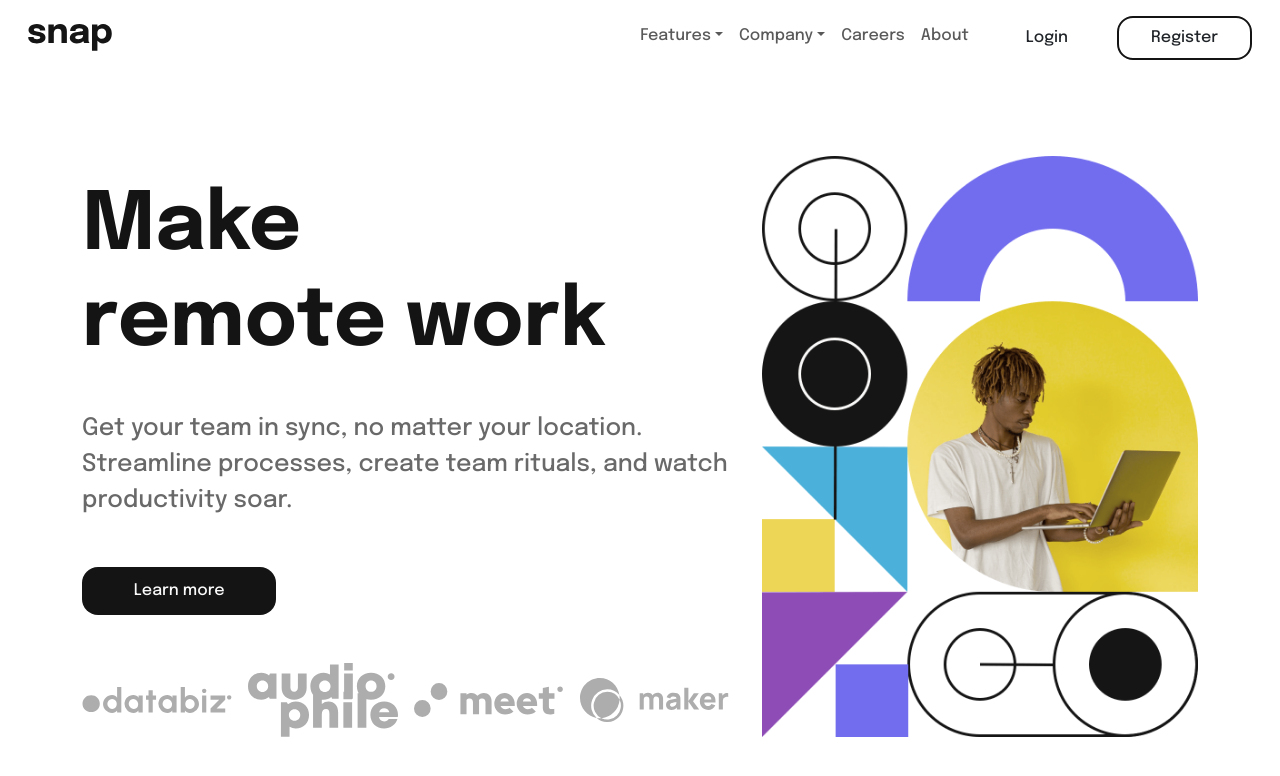
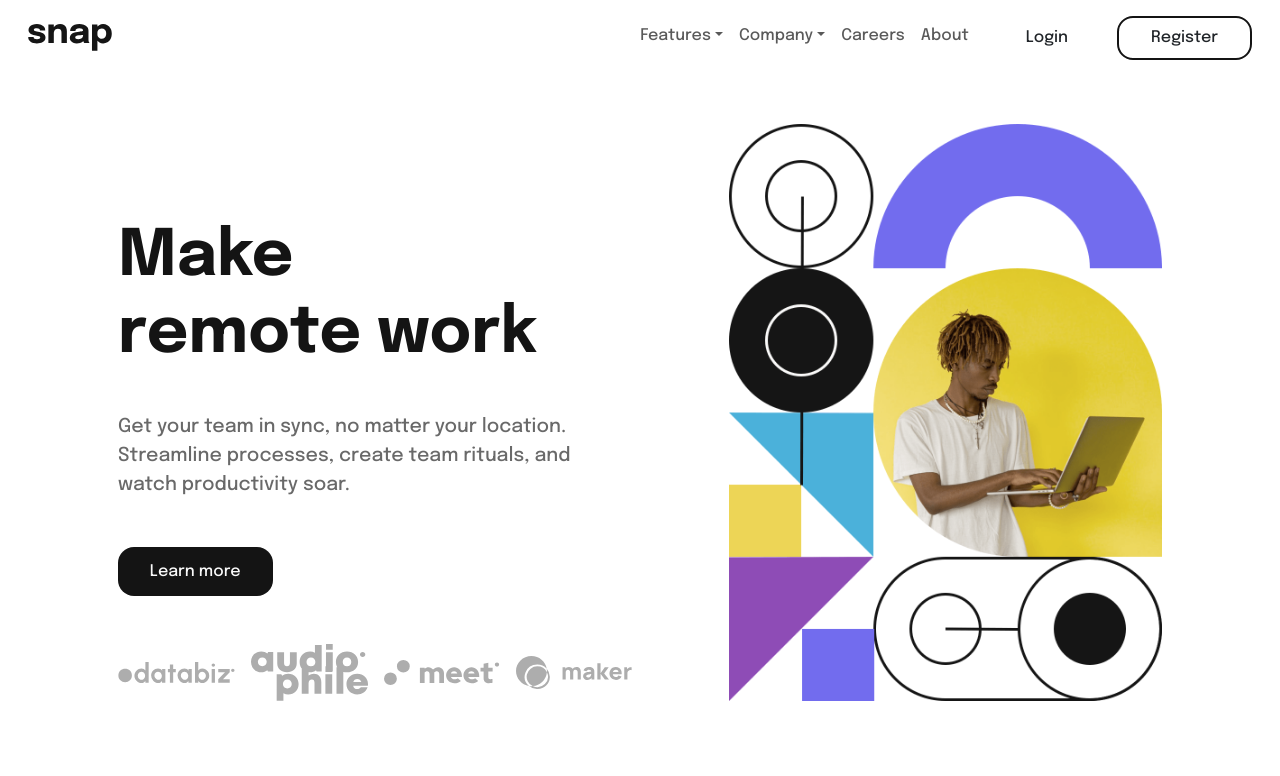
Before and after one commit to azizzmoe/intro-section-with-dropdown-navigation-main, a React (Vite) app: page / in a window 1280 px wide. Shown: the top 776 px of the page. Built offline with nearby package versions, Linux system fonts and the light colour scheme.

Commit message:
added main padding

```diff
--- a/src/App.jsx
+++ b/src/App.jsx
@@ -122,13 +122,13 @@ function Nav() {
                 </ul>
 
                 <ul className="Signup">
-                  <button type="button" className="btn login">
+                  <li type="button" className="btn login">
                     Login
-                  </button>
+                  </li>
 
-                  <button type="button" className="btn register">
+                  <li type="button" className="btn register">
                     Register
-                  </button>
+                  </li>
                 </ul>
               </div>
             </div>
--- a/src/index.scss
+++ b/src/index.scss
@@ -146,8 +146,8 @@ body::-webkit-scrollbar {
   .main {
     display: flex;
     flex-direction: row-reverse;
-    margin-top: 5rem;
-    gap: 2rem;
+    padding: 3rem;
+    gap: 6rem;
   }
 
   .logo {
@@ -190,7 +190,7 @@ body::-webkit-scrollbar {
 
       .header {
         align-self: flex-start;
-        font-size: 5rem;
+        font-size: 4rem;
 
         span{
           display: block;
@@ -200,7 +200,7 @@ body::-webkit-scrollbar {
       }
 
       .summary {
-        font-size: 1.5rem;
+        font-size: 1.2rem;
       }
 
       .btn {
@@ -216,12 +216,7 @@ body::-webkit-scrollbar {
     }
 
     .clients {
-      // margin-top: 8rem;
       width: 100%;
-      img {
-        width: 50%;
-        height: 50%;
-      }
     }
   }
 }
```
